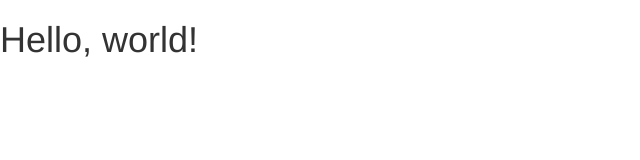
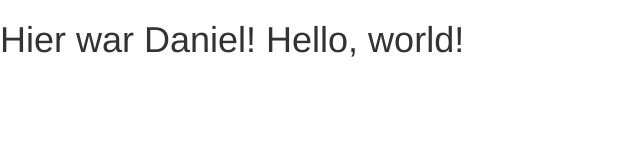
Before and after one commit to DanielMuharemiThm/Meatloaf, a plain HTML site: page index.html in a window 1280 px wide. Shown: the whole page, without its empty margins (0-640 px from the left). Drawn offline with nearby package versions, Linux system fonts and the light colour scheme; files that its build step writes are made by us from their sources; files whose address does not match are found by name.

Commit message:
Änderung index.html

```diff
--- a/index.html
+++ b/index.html
@@ -17,7 +17,7 @@
     <![endif]-->
   </head>
   <body>
-    <h1>Hello, world!</h1>
+    <h1>Hier war Daniel! Hello, world!</h1>
 
     <!-- jQuery (necessary for Bootstrap's JavaScript plugins) -->
     <script src="https://ajax.googleapis.com/ajax/libs/jquery/1.11.1/jquery.min.js"></script>
```
